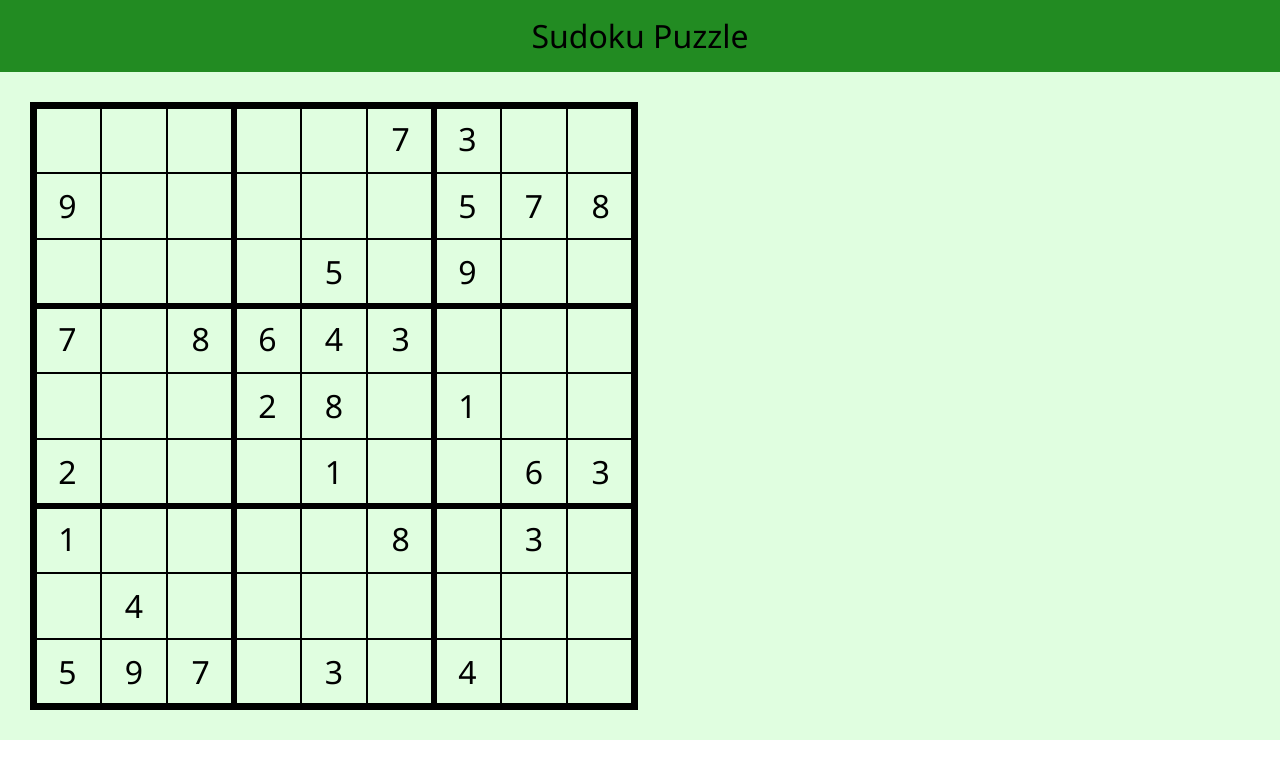
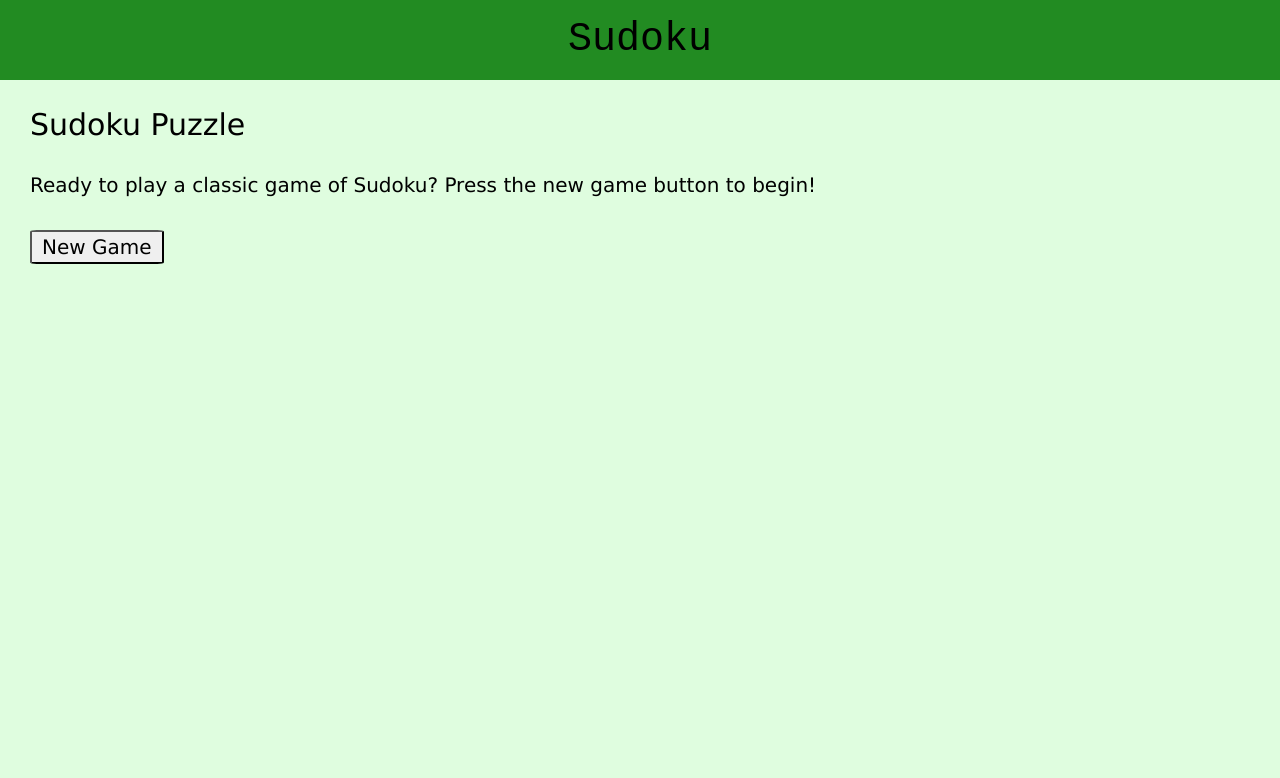
Before and after one commit to jchy191/Sudoku, a website built with webpack: page dist/index.html in a window 1280 px wide. Built offline with nearby package versions, Linux system fonts and the light colour scheme.

Commit message:
Added some HTML/CSS, added main menu screen and reset function

```diff
--- a/css/style.css
+++ b/css/style.css
@@ -4,18 +4,60 @@ header {
     padding: 20px;
 }
 
-section {
+h1 {
+    font-size: 40px;
+    font-family: monospace;
+    font-weight: 100;
+}
+
+body {
     background-color: rgba(152, 251, 152, 0.3);
 }
 
-h1 {
-    font-size: 32px;
-    font-family: 'Segoe UI', Tahoma, Helvetica, Geneva, Verdana, sans-serif;
-    font-weight: 100;
+button {
+    font-size: 20px;
+    font-family: 'Lucida Sans', 'Lucida Sans Regular', 'Lucida Grande', 'Lucida Sans Unicode', Geneva, Verdana, sans-serif;
+    border-radius: 5%;
+    padding: 3px 10px 3px 10px;
+}
+
+/* Menu Screen */
+
+.menu-screen {
+    padding: 30px;
+    line-height: 30px;
+}
+
+.menu-screen h2{
+    font-size: 30px;
+    font-family: 'Lucida Sans', 'Lucida Sans Regular', 'Lucida Grande', 'Lucida Sans Unicode', Geneva, Verdana, sans-serif;
+}
+
+.menu-screen p{
+    font-size: 20px;
+    font-family: 'Lucida Sans', 'Lucida Sans Regular', 'Lucida Grande', 'Lucida Sans Unicode', Geneva, Verdana, sans-serif;
+    margin: 30px 0px 30px 0px;
 }
 
 
-#grid {
+
+/*Game Screen*/
+
+.game-screen {
+    display: none;
+}
+
+#main-menu-button, #reset-button {
+    margin: 20px;
+}
+
+.game-container {
+    display: grid;
+    grid-template-columns: 1fr auto 1fr;
+}
+
+
+.game-board {
     display: grid;
     grid-gap: 0;
     grid-template-rows: repeat(9, 1fr);
@@ -30,8 +72,6 @@ h1 {
     border: 3px solid black;
     text-align: center;
 }
-
-
 
 .small-grid-box {
     border: 1px solid black;
@@ -49,11 +89,7 @@ h1 {
     width: 90%;
     border: none;
     text-align: center;
-}
-
-.error {
-    color: black;
-    background-color: pink;
+    background-color: red;
 }
 
 input[type="text"] {
@@ -63,11 +99,11 @@ input[type="text"] {
     color: brown;
     padding: 0%;
     position: relative;
-    bottom: 4px;
+    top: 12px;
     background-color: transparent;
 }
 
-#container {
-    align-items: center;
-    padding: 30px;
+.error {
+    color: black;
+    background-color: pink;
 }
--- a/src/Display.js
+++ b/src/Display.js
@@ -26,10 +26,14 @@ const Display = (() => {
         let c = 0;
         for (let i = 0; i < 9; i++)
             for (let j = 0; j < 9; j++) {
+
                 if (board[i][j] != 0)
                     cells[c].firstChild.innerText = board[i][j];
-                if (board[i][j] == 0)
+                if (board[i][j] == 0) {
+                    if (cells[c].hasChildNodes())
+                        cells[c].removeChild(cells[c].firstChild);
                     _createTextEntry(cells[c], i, j)
+                }
                 c++;
             }
     }
@@ -50,14 +54,14 @@ const Display = (() => {
     }
 
     function _createTextEntry(container, i, j) {
-        let text = document.createElement("input");
-        text.setAttribute("type", "text");
-        text.setAttribute("maxlength", "1");
-        text.setAttribute("size", "1");
-        text.setAttribute("patter", "[1-9]")
-        text.id = `${i}${j}`;
-        text.className = "sudoku-input";
-        container.appendChild(text);
+        let inputText = document.createElement("input");
+        inputText.setAttribute("type", "text");
+        inputText.setAttribute("maxlength", "1");
+        inputText.setAttribute("size", "1");
+        inputText.setAttribute("patter", "[1-9]")
+        inputText.id = `${i}${j}`;
+        inputText.className = "sudoku-input";
+        container.appendChild(inputText);
     }
 
     return {
--- a/src/Puzzle.js
+++ b/src/Puzzle.js
@@ -43,6 +43,11 @@ const Puzzle = (() => {
         }
 
         return puzzle;
+    }
+
+    return {
+        createPuzzle,
+        createBlanks
     }
 
     function _randomiseColumns(board) {
@@ -106,7 +111,6 @@ const Puzzle = (() => {
 
         let arrayOfNewBigColumns = _randomiser(column1, column2, column3);
 
-//TODO: refactor this
         for (let n = 0; n < 3; n++) {
             newBoard[0] = newBoard[0].concat(arrayOfNewBigColumns[n].splice(0,3));
             newBoard[1] = newBoard[1].concat(arrayOfNewBigColumns[n].splice(0,3));
@@ -193,17 +197,7 @@ const Puzzle = (() => {
                 }
                 break;
         }
-        //console.log([a, b, c]);
         return [a, b, c];
-    }
-
-    // const checkWin = (board) => {
-
-    // }
-
-    return {
-        createPuzzle,
-        createBlanks
     }
 
 })();
--- a/src/Solver.js
+++ b/src/Solver.js
@@ -27,7 +27,6 @@ const Solver = (() => {
         if (findClashes(board, row, col, n).length == 0) return true;
         return false;
     }
-
 
     function generatesSolutions(board){
 
--- a/src/index.js
+++ b/src/index.js
@@ -5,14 +5,26 @@ const Solver = require('./Solver');
 
 const gameFlow = (() => {
 
-    let solution = Puzzle.createPuzzle();
-    let board = Puzzle.createBlanks(solution);
+    let solution;
+    let initialBoard;
+    let board;
 
+    function newGame() {
+        solution = Puzzle.createPuzzle();
+        initialBoard = Puzzle.createBlanks(solution);
+        board = JSON.parse(JSON.stringify(initialBoard));
 
-    const grid = document.getElementById("grid");
+        resetBoard();
+
+    }
+
+    function resetBoard() {
+        board = JSON.parse(JSON.stringify(initialBoard));
+        const grid = document.querySelector(".game-board");
+        grid.innerHTML="";
         Display.createGrid(grid);
         Display.renderNumbers(board);
-
+        Display.resetClashingCells();
 
         let inputBoxes = [...document.querySelectorAll(".sudoku-input")];
         inputBoxes.forEach(inputBox => {
@@ -20,6 +32,7 @@ const gameFlow = (() => {
                 inputEntered(inputBox);
             })
         })
+    }
 
     function inputEntered(inputBox) {
 
@@ -30,7 +43,6 @@ const gameFlow = (() => {
 
         if (inputBox.value == "") {
             board[row][col] = 0;
-            console.log(board);
             return;
         }
 
@@ -50,4 +62,30 @@ const gameFlow = (() => {
         board[row][col] = parseInt(inputBox.value);
     }
 
+
+
+    return {
+        newGame,
+        resetBoard,
+        inputEntered
+    }
+
 })();
+
+
+const menuButtons = (() => {
+
+    document.getElementById("new-game-button").addEventListener("click", function(){
+        document.querySelector(".menu-screen").style.display = "none";
+        document.querySelector(".game-screen").style.display = "block";
+        gameFlow.newGame();
+    })
+
+    document.getElementById("main-menu-button").addEventListener("click", function(){
+        document.querySelector(".menu-screen").style.display = "block";
+        document.querySelector(".game-screen").style.display = "none";
+    })
+
+    document.getElementById("reset-button").addEventListener("click", gameFlow.resetBoard);
+
+})();
```
Also changed, not shown: dist/index.html, dist/main.js. Lines whose indentation alone changed are shown as unchanged.
